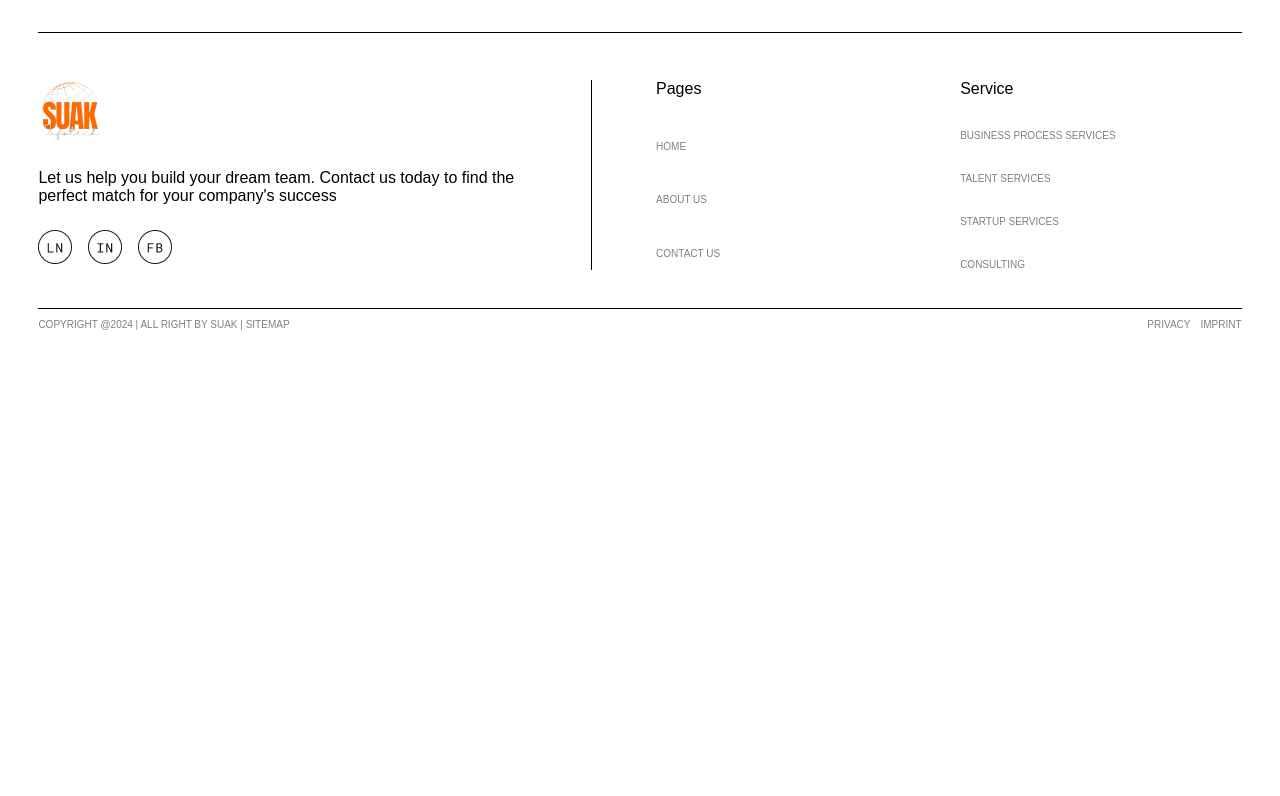
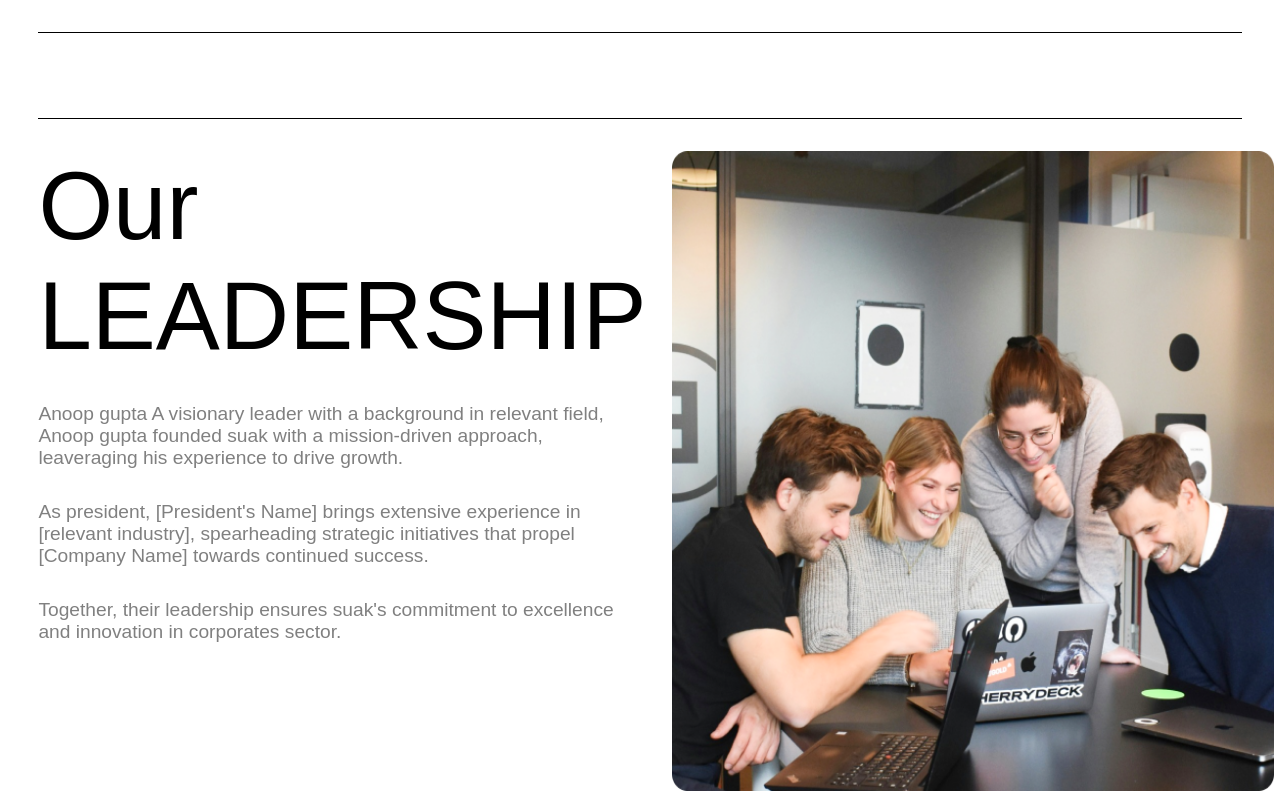
Before and after one commit to Shashisales-mk/SUAK, a React (Create React App) app: page /about in a window 1280 px wide. Shown: the part 1604-2400 px from the top of the page. Before the commit the page ends 1983 px from the top, so only its background shows below. Built offline with nearby package versions, Linux system fonts and the light colour scheme.

Commit message:
leadership component

```diff
--- /dev/null
+++ b/src/components/OurLeadership/Leadership.js
@@ -0,0 +1,26 @@
+import React from 'react'
+import "./leadership.css"
+import about_b from "../../images/about_b.png"
+function Leadership() {
+  return (
+    <div>
+        <div className='out-cont'>
+            <div className='in-cont'>
+                <div className='part1'>
+                    <ul>
+                        <li style={{fontSize:"6rem", color:"black"}}>Our LEADERSHIP</li>
+                        <li>Anoop gupta A visionary leader with a background in relevant field, Anoop gupta founded suak with a mission-driven approach, leaveraging his experience to drive growth.</li>
+                        <li>As president, [President's Name] brings extensive experience in [relevant industry], spearheading strategic initiatives that propel [Company Name] towards continued success.</li>
+                        <li>Together, their leadership ensures suak's commitment to excellence and innovation in corporates sector.</li>
+                    </ul>
+                </div>
+                <div className='part2'>
+                    <img src={about_b} alt='about_b'></img>
+                </div>
+            </div>
+        </div>
+    </div>
+  )
+}
+
+export default Leadership
--- /dev/null
+++ b/src/components/OurLeadership/leadership.css
@@ -0,0 +1,28 @@
+.out-cont{
+    border-top: 1px solid;
+    border-bottom: 1px solid;
+    margin: 3vw;
+}
+.in-cont{
+    display: flex;
+    gap: 2rem;
+    margin-top: 2rem;
+    margin-bottom: 2rem;
+}
+.part1{
+    width: 50%;
+}
+.part1 ul{
+    display: grid;
+    gap: 2rem;
+    list-style: none;
+    font-size: 1.2rem;
+    color: grey;
+}
+.part2{
+    width: 50%;
+}
+.part2 img{
+    height: 80vh;
+    width: 47vw;
+}
--- a/src/pages/About.js
+++ b/src/pages/About.js
@@ -3,6 +3,7 @@ import Navbar from "../components/Navbar";
 import Choose from "../components/Body/WhyChooseUs";
 import Aboutstart from "../components/AboutUs/Aboutstart";
 import Newjobs from "../components/NewJobs/Newjobs";
+import Leadership from "../components/OurLeadership/Leadership";
 import Footer from "../components/Footer";
 function About() {
   return (
@@ -11,6 +12,7 @@ function About() {
       <Aboutstart></Aboutstart>
       <Choose></Choose>
       <Newjobs></Newjobs>
+      <Leadership></Leadership>
       <Footer></Footer>
     </div>
   );
```
Also changed, not shown: src/images/about_b.png (added).
